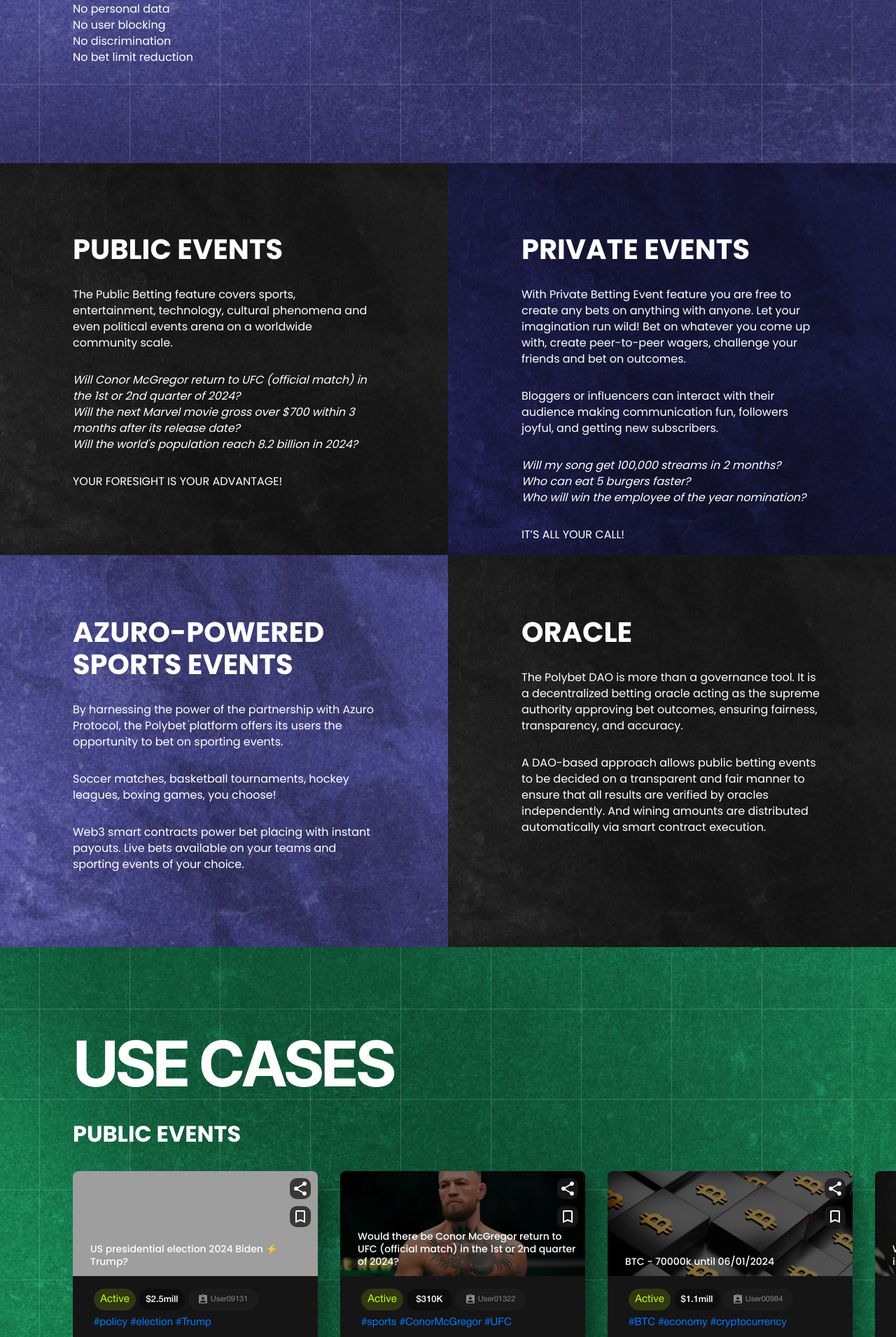
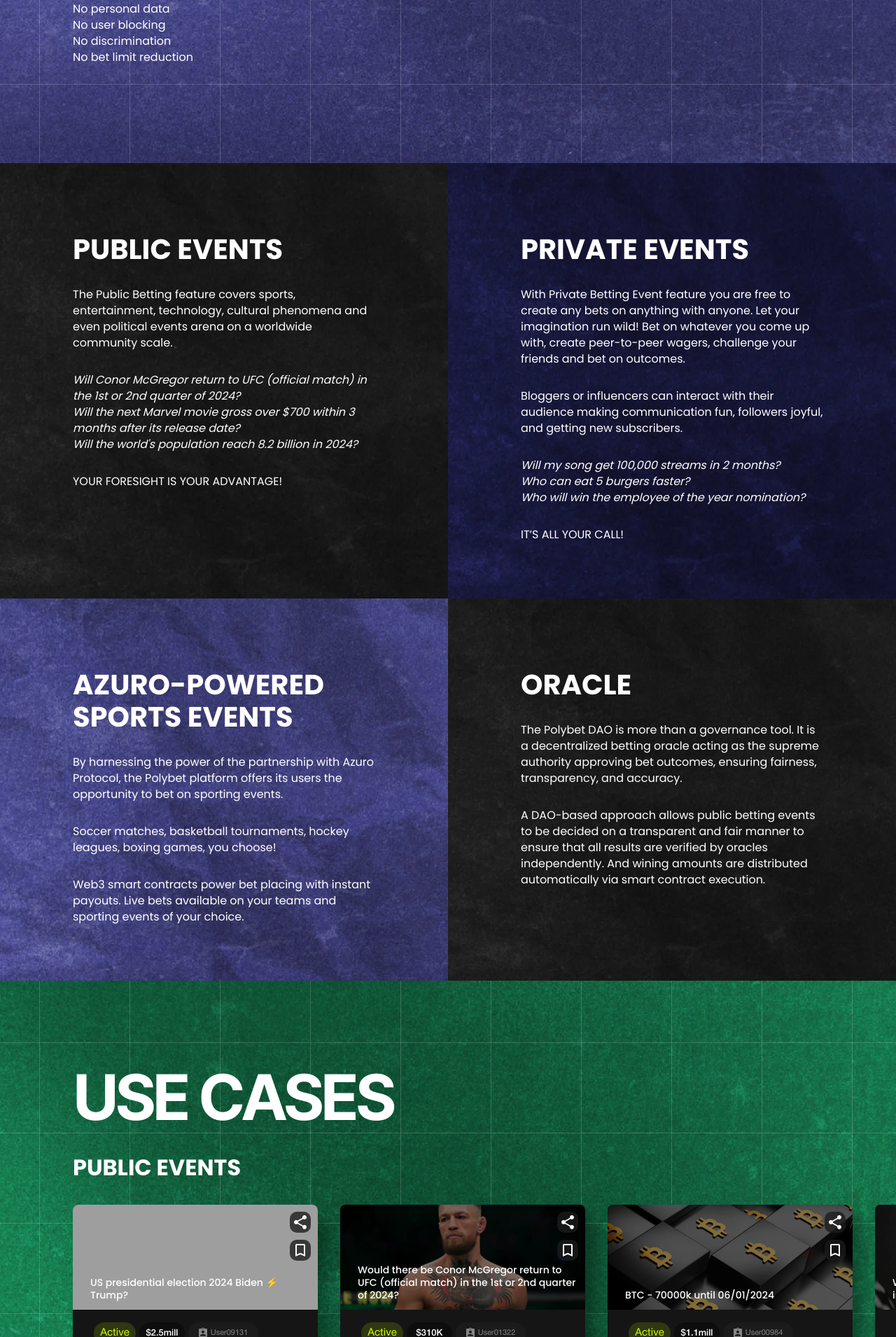
Before and after one commit to alexei-kosykh/polybet, a PHP site: page / in a window 1280 px wide. Shown: the part 1882-3792 px from the top of the page at 70% size. Run offline with PHP 8.4, Linux system fonts and the light colour scheme; some web fonts are replaced; grey boxes are pictures that could not be loaded.

Commit message:
Fixed #025

```diff
--- a/index.html
+++ b/index.html
@@ -2016,10 +2016,9 @@
 			</div>
 		</section>
 
-		<section class="section section_paper section__features goto-features">
+		<section class="section__features goto-features">
 			<div class="section__features_block">
-				<div>
-					<div class="section__features_block-text">
+				<div class="section__features_text">
 					<h4>Public events</h4>
 					<p class="section__description">The Public Betting feature covers sports, entertainment, technology,
 						cultural phenomena and even political events arena on a worldwide community scale.
@@ -2032,8 +2031,8 @@
 					<p class="section__description section__description_uppercase">Your foresight is your advantage!</p>
 				</div>
 			</div>
-				<div>
-					<div class="section__features_block-text ">
+			<div class="section__features_block">
+				<div class="section__features_text ">
 					<h4>Private events</h4>
 					<p class="section__description">With Private Betting Event feature you are free to create any bets on
 						anything with anyone. Let your imagination run wild!
@@ -2050,12 +2049,10 @@
 					<p class="section__description section__description_uppercase">It’s all your call!</p>
 				</div>
 			</div>
-				<div>
-					<div class="section__features_block-text section__features_p-t-30">
+			<div class="section__features_block">
+				<div class="section__features_text">
 					<h4>Azuro-Powered <br>
 						Sports Events</h4>
-
-
 					<p class="section__description">By harnessing the power of the partnership with Azuro Protocol, the Polybet
 						platform offers its users the opportunity to bet on sporting events.
 
@@ -2069,8 +2066,8 @@
 					</p>
 				</div>
 			</div>
-				<div>
-					<div class="section__features_block-text section__features_p-t-30 ">
+			<div class="section__features_block">
+				<div class="section__features_text ">
 					<h4>Oracle</h4>
 					<p class="section__description">The Polybet DAO is more than a governance tool.
 						It is a decentralized betting oracle acting as the supreme authority approving bet outcomes, ensuring
@@ -2080,7 +2077,6 @@
 						A DAO-based approach allows public betting events to be decided on a transparent and fair manner to ensure
 						that all results are verified by oracles independently. And wining amounts are distributed automatically
 						via smart contract execution.</p>
-					</div>
 				</div>
 			</div>
 		</section>
@@ -3614,13 +3610,13 @@
 	</div>
 
 	<div class="modal__shadow"></div>
+	<script src="js/roadmapDefault.js"></script>
 	<script src="js/send.js" type="module" async></script>
 	<script src="js/header.js"></script>
 	<script src="js/script.min.js"></script>
 	<script src="js/modals.js" type="module" async></script>
+	<script src="js/hover.min.js"></script>
 	<script src="https://smtpjs.com/v3/smtp.js" async></script>
-	<script src="js/hover.min.js"></script>
-	<script src="js/roadmapDefault.js"></script>
 
 </body>
 
--- a/scss/blocks/sections/_features_section.scss
+++ b/scss/blocks/sections/_features_section.scss
@@ -1,187 +1,104 @@
 .section__features {
-  z-index: 10;
-
-  background-image: url(/img/bg/1920/black-paper-bg.webp),
-    url(/img/bg/1920/blue-paper-bg.webp), url(/img/bg/1920/violet-paper-bg.webp),
-    url(/img/bg/1920/black-paper-bg.webp);
-  background-position: left top, right top, left bottom, right bottom;
-  background-size: 50% 50%;
-  background-repeat: no-repeat;
+  display: grid;
+  grid-template: auto auto / 1fr 1fr;
 
   &_block {
-    height: 1120px;
-    max-width: 1240px;
-    display: grid;
-    grid-template: 1fr 1fr / 1fr 1fr;
-    margin: 0 auto;
-    // gap: 112px 210px;
-    gap: 45px 210px;
-    width: 100%;
-
-    &-text {
-      padding-top: 100px;
-      width: 100%;
-      max-width: 510px;
-      position: relative;
-      z-index: 3;
-
-      h4,
-      p {
-        margin-bottom: 30px;
-      }
-    }
+    background-size: no-repeat;
+    background-position: center;
+    background-size: cover;
+    display: flex;
   }
 
-  &_p-t-30 {
-    padding-top: 30px;
+  &_block:nth-child(1) {
+    background-image: url(/img/bg/1920/black-paper-bg.webp);
   }
-}
+  &_block:nth-child(2) {
+    background-image: url(/img/bg/1920/blue-paper-bg.webp);
+  }
+  &_block:nth-child(3) {
+    background-image: url(/img/bg/1920/violet-paper-bg.webp);
+  }
+  &_block:nth-child(4) {
+    background-image: url(/img/bg/1920/black-paper-bg.webp);
+  }
 
-@include desktop() {
-  .section__features {
-    &_block {
-      height: 1366px;
-      max-width: 1024px;
-      gap: 0 204px;
-    }
+  &_block:nth-child(2n + 1) {
+    justify-content: flex-end;
+  }
 
-    &_p-t-30 {
-      padding-top: 100px;
+  &_text {
+    padding: 100px 104px 50px 0;
+    margin-left: 104px;
+    max-width: calc(1240px / 2);
+
+    h4,
+    p {
+      margin-bottom: 30px;
     }
   }
 }
 
 @include laptop() {
   .section__features {
-    padding: 0 20px;
-    background-image: url(/img/bg/1024/black-paper-bg.png),
-      url(/img/bg/1024/blue-paper-bg.png), url(/img/bg/1024/violet-paper-bg.png),
-      url(/img/bg/1024/black-paper-bg.png);
-    background-position: left top;
-    background-size: 100% 25%, 100% 55%, 100% 80%, 100% 100%;
+    grid-template: repeat(4, auto) / 1fr;
 
-    &_block {
-      height: auto;
-      display: flex;
-      -webkit-box-orient: vertical;
-      -webkit-box-direction: normal;
-      -ms-flex-direction: column;
-      flex-direction: column;
-      padding-top: 0px;
-      padding-bottom: 30px;
-      gap: 29px;
-      max-width: 96%;
-      height: 100%;
-      margin: 0 auto;
-
-      & > div {
-        position: relative;
-        height: auto;
-
-        &:first-child p {
-          font-family: 'PoppinsRI', sans-serif;
-          line-height: 27px;
-        }
-
-        &:nth-child(2) p {
-          font-family: 'PoppinsR', sans-serif;
-        }
-      }
-
-      &-text {
-        height: auto;
-        padding-top: 50px;
-
-        // margin: 10px;
-        max-width: 100%;
-
-        h4,
-        p {
-          margin-bottom: 16px;
-        }
-
-        h4 {
-          font-size: 32px;
-          line-height: 40px;
-        }
-
-        p:last-of-type {
-          font-size: 14px;
-          margin-bottom: 0;
-        }
-      }
+    &_block:nth-child(2n + 1) {
+      justify-content: flex-start;
     }
 
-    .features_bg {
-      display: none;
+    &_block:nth-child(1) {
+      background-image: url(/img/bg/1024/black-paper-bg.webp);
+    }
+    &_block:nth-child(2) {
+      background-image: url(/img/bg/1024/blue-paper-bg.webp);
+    }
+    &_block:nth-child(3) {
+      background-image: url(/img/bg/1024/violet-paper-bg.webp);
+    }
+    &_block:nth-child(4) {
+      background-image: url(/img/bg/1024/black-paper-bg.webp);
     }
 
-    &_bg-black-first,
-    &_bg-dark-violet,
-    &_bg-light-violet,
-    &_bg-black-second {
-      position: absolute;
-      min-height: 100%;
-      top: 0;
-      bottom: -40px;
-      left: -50px;
-      right: -50px;
-      z-index: -1;
+    &_text {
+      padding-bottom: 15px;
+      padding-right: 40px;
+      padding-top: 50px;
+      margin-left: 40px;
+      max-width: 100%;
     }
   }
 }
 
 @include tablet() {
   .section__features {
-    background-size: 100% 28%, 100% 55%, 100% 79%, 100% 100%;
-    &_block {
-      &-text {
-        padding: 30px 5px 0px 10px;
-      }
+    &_block:nth-child(1) {
+      background-image: url(/img/bg/768/black-paper-bg.webp);
     }
-  }
-}
-
-@include mobile() {
-  .section__features {
-    padding-top: 20px;
-
-    background-size: 165% 26%, 165% 54%, 165% 79%, 165% 100%;
-
-    &_block {
-      padding-top: 10px;
-      padding-bottom: 30px;
-      gap: 60px;
-
-      &-text {
-        padding: 12px 0 0 0;
-        margin: 0;
-      }
-
-      & > div {
-        min-height: auto;
-        margin-bottom: 0;
-      }
+    &_block:nth-child(2) {
+      background-image: url(/img/bg/768/blue-paper-bg.webp);
     }
-
-    &_bg-black-first,
-    &_bg-dark-violet,
-    &_bg-light-violet,
-    &_bg-black-second {
-      top: -30px;
+    &_block:nth-child(3) {
+      background-image: url(/img/bg/768/violet-paper-bg.webp);
+    }
+    &_block:nth-child(4) {
+      background-image: url(/img/bg/768/black-paper-bg.webp);
     }
   }
 }
 
 @include mobile-only() {
   .section__features {
-    background-size: 100% 26%, 100% 54%, 100% 79%, 100% 100%;
-    &_bg-black-first,
-    &_bg-dark-violet,
-    &_bg-light-violet,
-    &_bg-black-second {
-      top: -40px;
-      bottom: -100px;
+    &_block:nth-child(1) {
+      background-image: url(/img/bg/400/black-paper-bg.webp);
+    }
+    &_block:nth-child(2) {
+      background-image: url(/img/bg/400/blue-paper-bg.webp);
+    }
+    &_block:nth-child(3) {
+      background-image: url(/img/bg/400/violet-paper-bg.webp);
+    }
+    &_block:nth-child(4) {
+      background-image: url(/img/bg/400/black-paper-bg.webp);
     }
   }
 }
--- a/scss/blocks/sections/_roadmap_section.scss
+++ b/scss/blocks/sections/_roadmap_section.scss
@@ -135,7 +135,6 @@
       margin-bottom: 70px;
     }
 
-
     &_plan {
       padding: 0;
       margin: 0;
@@ -149,7 +148,7 @@
         white-space: normal;
         height: auto;
 
-        h4{
+        h4 {
           padding-left: 8px;
         }
 
```
Also changed, not shown: css/main.css (+73 -122 lines), index.min.html (+2 -2 lines), css/main.min.css, 2 other files. Lines whose indentation alone changed are shown as unchanged.
